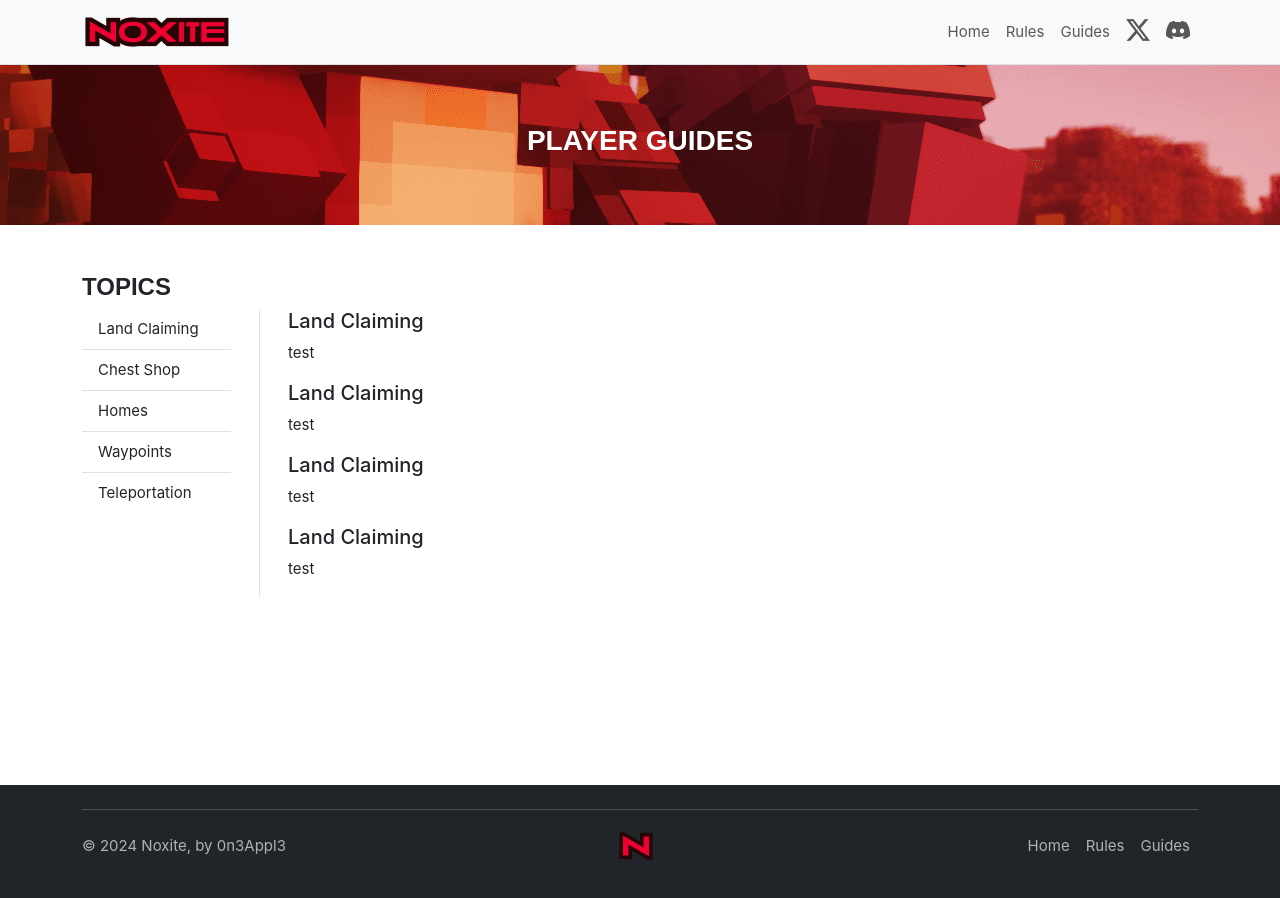
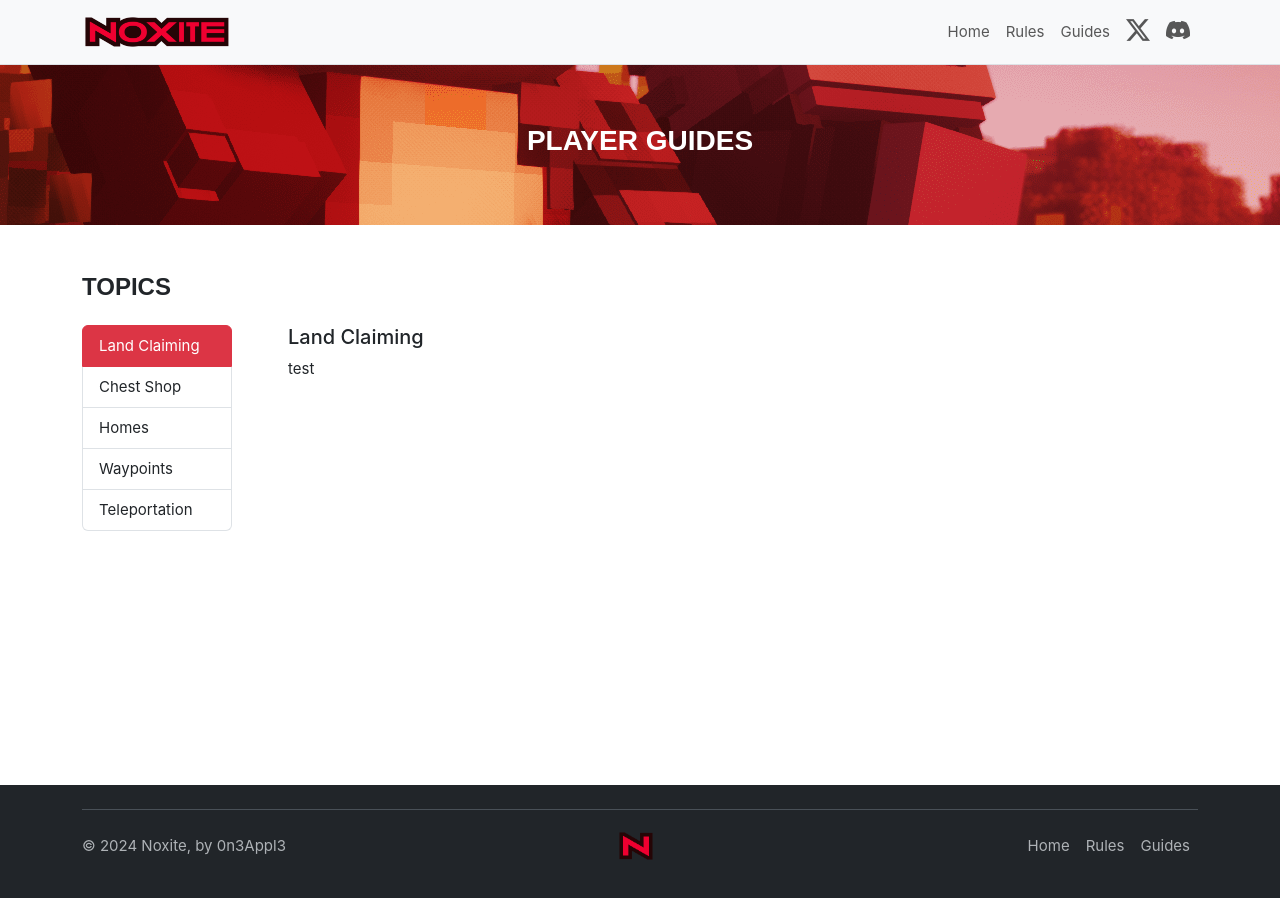
Before and after one commit to 0n3Appl3/noxite-website, a Vue app: page /guides in a window 1280 px wide. Built offline with nearby package versions, Linux system fonts and the light colour scheme; a web font is replaced by a local one.

Commit message:
Added two guides

```diff
--- a/src/assets/main.css
+++ b/src/assets/main.css
@@ -51,6 +51,16 @@ button.accordion-button:focus {
   box-shadow: 0 0 0 0 rgba(0, 0, 0, 0) !important;
 }
 
+a.active {
+  background-color: #dc3545 !important;
+  border-color: #dc3545 !important;
+}
+
+.accordion-button:not(.collapsed) {
+  color: #58151c !important;
+  background-color: #f8d7da !important;
+}
+
 .bg, .bg-alt {
   background-position: center;
   width: 100%;
@@ -92,6 +102,37 @@ button.accordion-button:focus {
   min-height: 90vh;
 }
 
+.bs-callout {
+  margin: 20px 0;
+  padding: 15px 30px 15px 15px;
+  border-left: 5px solid #eee;
+  background-color: #f8f9fa;
+}
+.bs-callout h4 {
+  margin-top: 0;
+}
+.bs-callout p:last-child {
+  margin-bottom: 0;
+}
+.bs-callout code,
+.bs-callout .highlight {
+  background-color: #fff;
+}
+
+/* Themes for different contexts */
+.bs-callout-danger {
+  background-color: #fcf2f2;
+  border-color: #dFb5b4;
+}
+.bs-callout-warning {
+  background-color: #fefbed;
+  border-color: #f1e7bc;
+}
+.bs-callout-info {
+  background-color: #f0f7fd;
+  border-color: #d0e3f0;
+}
+
 .noxite-button {
   font-family: "anisette-std", sans-serif;
   font-weight: 700;
--- a/src/views/GuidesView.vue
+++ b/src/views/GuidesView.vue
@@ -7,25 +7,116 @@ import StyledHeading from '../components/StyledHeading.vue'
     <StyledHeading title="Player Guides" background="./src/assets/thing_1.png" />
     <div class="container-sm py-5">
         <div class="row">
-            <h4>Topics</h4>
-            <div class="col-2 me-3 border-end">
-                <ul class="list-group list-group-flush me-3">
-                    <li class="list-group-item">Land Claiming</li>
-                    <li class="list-group-item">Chest Shop</li>
-                    <li class="list-group-item">Homes</li>
-                    <li class="list-group-item">Waypoints</li>
-                    <li class="list-group-item">Teleportation</li>
-                </ul>
+            <h4 class="pb-3">Topics</h4>
+            <div class="col-2 me-3">
+                <div id="nav-tab" class="list-group me-3" role="tablist">
+                    <a href="#land-claiming" id="nav-land-claiming-tab" class="list-group-item list-group-item-action nav-link active" data-bs-toggle="tab" data-bs-target="#nav-land-claiming" role="tab" aria-controls="nav-land-claiming" aria-selected="true">Land Claiming</a>
+                    <a href="#chest-shop" id="nav-chest-shop-tab" class="list-group-item list-group-item-action nav-link" data-bs-toggle="tab" data-bs-target="#nav-chest-shop" role="tab" aria-controls="nav-chest-shop" aria-selected="true">Chest Shop</a>
+                    <a href="#homes" id="nav-homes-tab" class="list-group-item list-group-item-action nav-link" data-bs-toggle="tab" data-bs-target="#nav-homes" role="tab" aria-controls="nav-homes" aria-selected="true">Homes</a>
+                    <a href="#waypoints" id="nav-waypoints-tab" class="list-group-item list-group-item-action nav-link" data-bs-toggle="tab" data-bs-target="#nav-waypoints" role="tab" aria-controls="nav-waypoints" aria-selected="true">Waypoints</a>
+                    <a href="#teleportation" id="nav-teleportation-tab" class="list-group-item list-group-item-action nav-link" data-bs-toggle="tab" data-bs-target="#nav-teleportation" role="tab" aria-controls="nav-teleportation" aria-selected="true">Teleportation</a>
+                </div>
             </div>
-            <div class="col">
-                <h5>Land Claiming</h5>
-                <p>test</p>
-                <h5>Land Claiming</h5>
-                <p>test</p>
-                <h5>Land Claiming</h5>
-                <p>test</p>
-                <h5>Land Claiming</h5>
-                <p>test</p>
+            <div id="nav-tabContent" class="col tab-content">
+                <div id="nav-land-claiming" class="tab-pane fade show active" role="tabpanel" aria-labelledby="nav-land-claiming-tab" tabindex="0">
+                    <h5>Land Claiming</h5>
+                    <p>test</p>
+                </div>
+                <div id="nav-chest-shop" class="tab-pane fade" role="tabpanel" aria-labelledby="nav-chest-shop-tab" tabindex="0">
+                    <h5>Chest Shop</h5>
+                    <p>test</p>
+                </div>
+                <div id="nav-homes" class="tab-pane fade" role="tabpanel" aria-labelledby="nav-homes-tab" tabindex="0">
+                    <h5><strong>Homes</strong></h5>
+                    <p>A lot of survival multiplayer servers would come packaged with this feature. For those still new to the Minecraft multiplayer experience, homes are a convenient method of "travel" and eliminates the hassle of going to your desired location on foot, horse, boat or flight.</p>
+                    <p>Let's go over all the home commands. It's simple!</p>
+                    <br>
+                    <h6>Add a New Home</h6>
+                    <p>Go to the location you want to create a new home and enter the command below.</p>
+                    <div class="card">
+                        <div class="card-body">
+                            <samp>/home add [name]</samp>
+                        </div>
+                    </div>
+                    <div class="bs-callout"><strong>Note:</strong> Your home names must be unique. For example, you cannot have multiple homes named 'mansion', but it is also possible that someone else has already taken your chosen home name.</div>
+                    <div class="bs-callout bs-callout-warning"><strong>Warning:</strong> The server has limited the number of homes to <strong>5</strong> per player to encourage exploration. If you need to keep track of more locations, try using waypoints.</div>
+                    <br>
+                    <h6>Teleport to Your Home</h6>
+                    <p>Specify the name of the home you want to teleport to and you will be at your destination instantly. There is no teleportation delay unlike other survival multiplayer servers where they use this annoyance as leverage to get you to donate money.</p>
+                    <div class="card">
+                        <div class="card-body">
+                            <samp>/home tp [name]</samp>
+                        </div>
+                    </div>
+                    <br>
+                    <h6>Remove a Home</h6>
+                    <p>As for this command, you do not need to go to the location to delete a home. Just type the name of the home you want to remove.</p>
+                    <div class="card">
+                        <div class="card-body">
+                            <samp>/home remove [name]</samp>
+                        </div>
+                    </div>
+                    <div class="bs-callout bs-callout-danger"><strong>Danger:</strong> Be careful when executing this command. This action cannot be reversed.</div>
+                    <br>
+                    <h6>View a List of Your Homes</h6>
+                    <p>Like a kid at a candy shop, admire all the homes you currently own by entering the command below.</p>
+                    <div class="card">
+                        <div class="card-body">
+                            <samp>/home list</samp>
+                        </div>
+                    </div>
+                </div>
+                <div id="nav-waypoints" class="tab-pane fade" role="tabpanel" aria-labelledby="nav-waypoints-tab" tabindex="0">
+                    <h5><strong>Waypoints</strong></h5>
+                    <p>Keep track of all your locations using waypoints. They are essentially homes without the teleportation feature, but then how do we get to our location? It is easy and a lot better than writing them down manually on a sheet of paper.</p>
+                    <p>Just like what we did for homes, let's go over all the commands you need to know.</p>
+                    <br>
+                    <h6>Add a New Waypoint</h6>
+                    <p>Go to the location you want to create a new home and enter the command below.</p>
+                    <div class="card">
+                        <div class="card-body">
+                            <samp>/wp add [name]</samp>
+                        </div>
+                    </div>
+                    <div class="bs-callout"><strong>Note:</strong> Your waypoint names must be unique. For example, you cannot have multiple homes named 'mineshaft', but it is also possible that someone else has already taken your chosen waypoint name.</div>
+                    <br>
+                    <h6>Track a Waypoint</h6>
+                    <p>Entering this command will display a tracker on top of your screen as a boss bar. It displays how far away you are from your waypoint and will automatically untrack when you get close enough to your destination.</p>
+                    <div class="card">
+                        <div class="card-body">
+                            <samp>/wp track [name]</samp>
+                        </div>
+                    </div>
+                    <br>
+                    <h6>Remove a Waypoint</h6>
+                    <p>Just like the home removal command, you do not need to go to the location to delete a waypoint. Just type the name of the waypoint you want to remove.</p>
+                    <div class="card">
+                        <div class="card-body">
+                            <samp>/wp remove [name]</samp>
+                        </div>
+                    </div>
+                    <div class="bs-callout bs-callout-danger"><strong>Danger:</strong> Be careful when executing this command. This action cannot be reversed.</div>
+                    <br>
+                    <h6>View a List of Your Waypoints</h6>
+                    <p>Self-explanatory. You can see all your waypoints by entering this command.</p>
+                    <div class="card">
+                        <div class="card-body">
+                            <samp>/wp list</samp>
+                        </div>
+                    </div>
+                    <br>
+                    <h6>Untrack Current Waypoint</h6>
+                    <p>If at any point you no longer decide to travel to your waypoint, you can manually untrack your current waypoint using the command below.</p>
+                    <div class="card">
+                        <div class="card-body">
+                            <samp>/wp untrack</samp>
+                        </div>
+                    </div>
+                </div>
+                <div id="nav-teleportation" class="tab-pane fade" role="tabpanel" aria-labelledby="nav-teleportation-tab" tabindex="0">
+                    <h5>Teleportation</h5>
+                    <p>test</p>
+                </div>
             </div>
         </div>
     </div>
```
